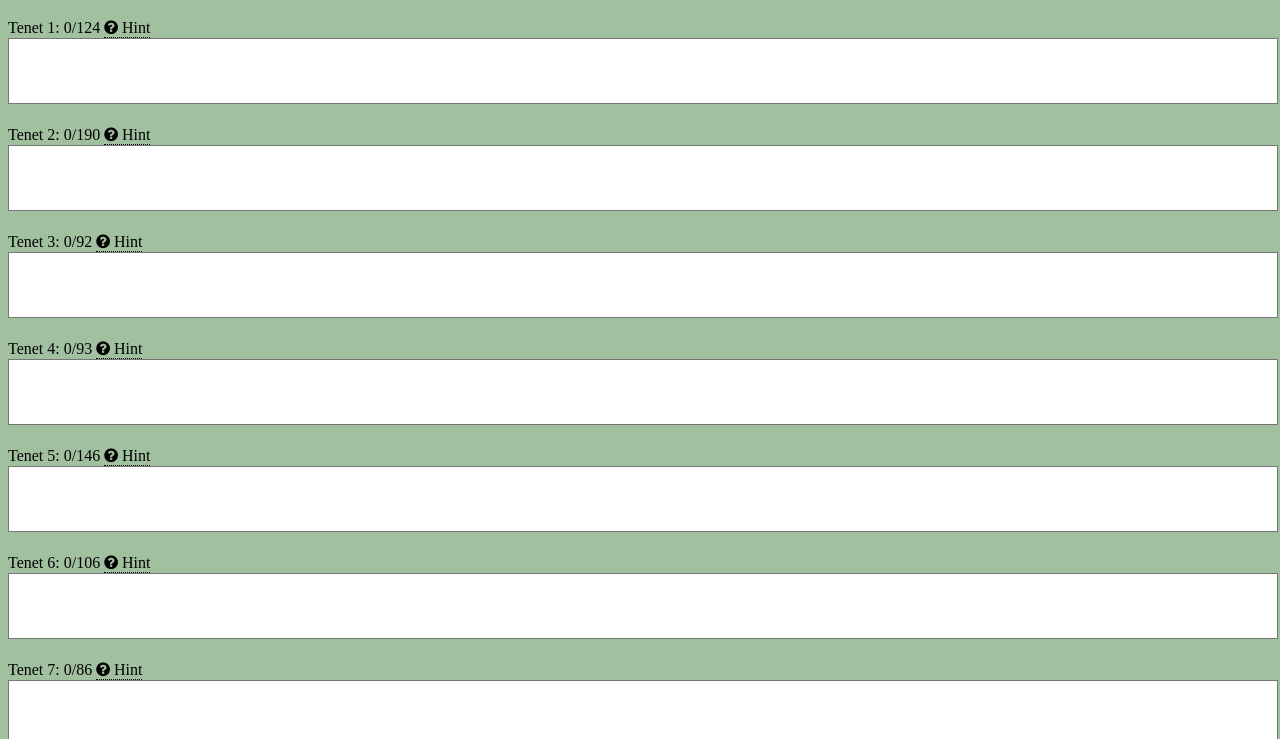
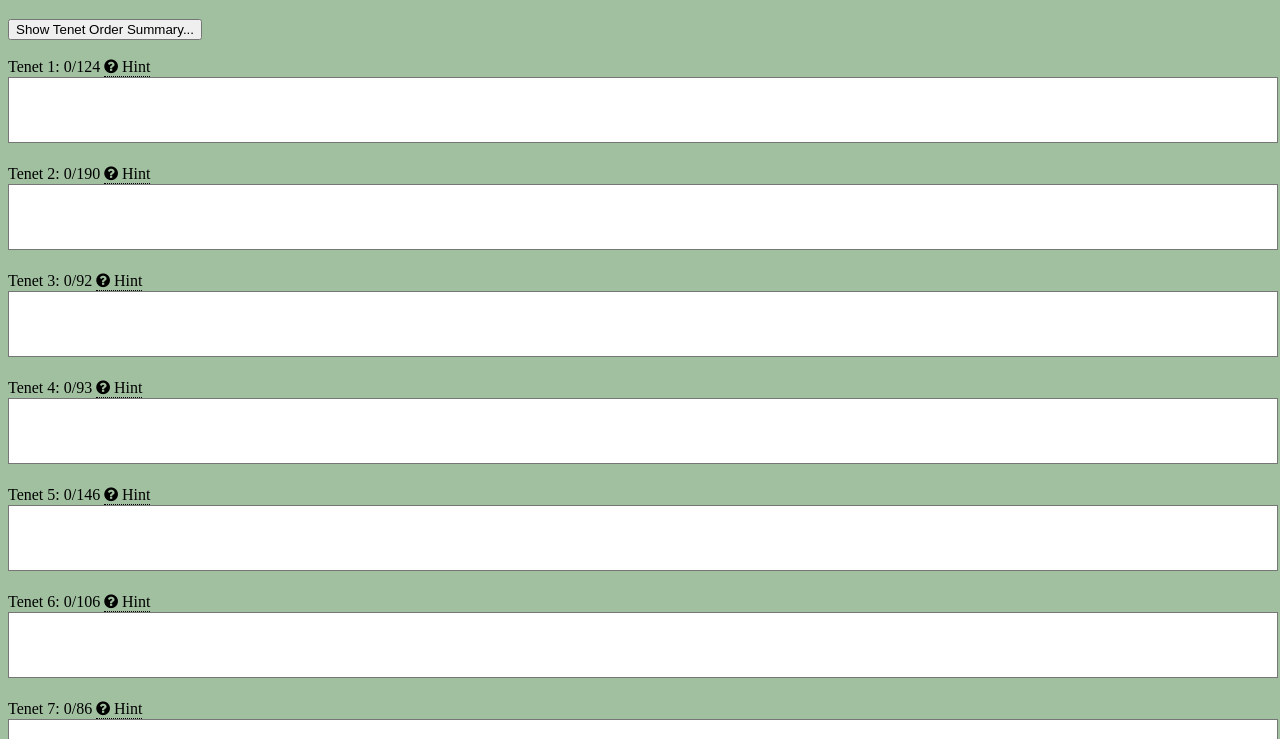
Before and after one commit to calculatorstore/CuongNhuGames, a plain HTML site: page CodeOfEthics_TypingTest.html in a window 1280 px wide. Shown: the part 61-800 px from the top of the page. Drawn offline with Linux system fonts and the light colour scheme.

Commit message:
Added order summary
Added order summary

```diff
--- a/CodeOfEthics_JSON.js
+++ b/CodeOfEthics_JSON.js
@@ -5,41 +5,49 @@ const codeOfEthicsData = [
   {
     Name: "Tenet #1",
     Text: "Cuong Nhu students should strive to improve themselves and their abilities in the martial arts in order to serve the people.",
-    Explanation: "Your training should not be self-serving. If you only teach, but do not work out, you only feed the ego. If you strive to serve others, you can know yourself through them as you learn and grow. You grow if you continually flow out toward others. Grow with other students as well as your own to improve the quality of Cuong Nhu Martial Arts. Students and instructors should share pride in the development of the martial arts. Develop an open mind to new ideas for improving and serving humanity. Serving others allows you to forget yourself."
+    Explanation: "Your training should not be self-serving. If you only teach, but do not work out, you only feed the ego. If you strive to serve others, you can know yourself through them as you learn and grow. You grow if you continually flow out toward others. Grow with other students as well as your own to improve the quality of Cuong Nhu Martial Arts. Students and instructors should share pride in the development of the martial arts. Develop an open mind to new ideas for improving and serving humanity. Serving others allows you to forget yourself.",
+    Summary: "Care about self and others"
   },
   {
     Name: "Tenet #2",
     Text: "All students should be faithful to the ideals of Cuong Nhu and attempt to spread and develop these beliefs within the younger generation so that they, too, may be morally and physically fit.",
-    Explanation: "Develop completely the attitude of perseverance and patience. Never give up or quit. Development of the younger generation is like growth in nature. It takes three months to plant a garden and receive the fruits of your labor. Several years are needed to plant a tree and see the results. To develop the people into morally, physically and spiritually strong individuals takes one hundred years."
+    Explanation: "Develop completely the attitude of perseverance and patience. Never give up or quit. Development of the younger generation is like growth in nature. It takes three months to plant a garden and receive the fruits of your labor. Several years are needed to plant a tree and see the results. To develop the people into morally, physically and spiritually strong individuals takes one hundred years.",
+    Summary: "Faith and sharing"
   },
   {
     Name: "Tenet #3",
     Text: "All members of Cuong Nhu are unified in spirit and respect each other and their instructors.",
-    Explanation: "Each of you is an individual with a distinct personality and role in life. You can learn by yourself, but if you grow with others in mutual respect, you develop harmony. From an individual musician, we hear a lone instrument. But join it with the efforts of many musicians, and the physical and spiritual strengths of each combine to produce beautiful music."
+    Explanation: "Each of you is an individual with a distinct personality and role in life. You can learn by yourself, but if you grow with others in mutual respect, you develop harmony. From an individual musician, we hear a lone instrument. But join it with the efforts of many musicians, and the physical and spiritual strengths of each combine to produce beautiful music.",
+    Summary: "Oneness and togetherness"
   },
   {
     Name: "Tenet #4",
     Text: "Only by absolute discipline of mind, body and spirit do students maintain honor in Cuong Nhu.",
-    Explanation: "With discipline in all three — body, mind and spirit — you can discover the Way. Determination and discipline is your mental path. A healthy body and hard training is your physical path. Courage, love and caring is your spiritual path. As you travel those paths, strive always to seek the best. Create for yourself a love for perfection and you will gain honor through honesty, loyalty, sincerity and pride. Yours will be not a possessive love, but an unconditional love."
+    Explanation: "With discipline in all three — body, mind and spirit — you can discover the Way. Determination and discipline is your mental path. A healthy body and hard training is your physical path. Courage, love and caring is your spiritual path. As you travel those paths, strive always to seek the best. Create for yourself a love for perfection and you will gain honor through honesty, loyalty, sincerity and pride. Yours will be not a possessive love, but an unconditional love.",
+    Summary: "Discipline and honor"
   },
   {
     Name: "Tenet #5",
     Text: "All members should respect all other styles of martial arts and only use martial arts techniques for self-defense and to protect truth and reason.",
-    Explanation: "Have harmony with others in the martial arts. If you like some styles but reject others, you cannot keep a balance in your attitude toward, and application of, the code of ethics."
+    Explanation: "Have harmony with others in the martial arts. If you like some styles but reject others, you cannot keep a balance in your attitude toward, and application of, the code of ethics.",
+    Summary: "Responsibility and purpose"
   },
   {
     Name: "Tenet #6",
     Text: "Cuong Nhu students, through dedicated daily practice, increase their spirit, stamina, and moral character.",
-    Explanation: "If you stop working out, you will decline. Ceasing to grow is the first sign of dying. Daily training gives you good health, balances your mind and body, and above all, brings you a positive and loving attitude toward life."
+    Explanation: "If you stop working out, you will decline. Ceasing to grow is the first sign of dying. Daily training gives you good health, balances your mind and body, and above all, brings you a positive and loving attitude toward life.",
+    Summary: "Mind, body and spirit building"
   },
   {
     Name: "Tenet #7",
     Text: "The goal of Cuong Nhu students is to maintain a pure, simple, sincere, and noble life.",
-    Explanation: "Early in life you closely identified with these values. As you grew, the struggle to survive the pitfalls of society and bad experiences in life conspired to weaken those ideals. You must now develop a healthy resistance to cor- rupting influences so you can return to nature. Embrace a simple life by accepting and doing your best. Do not expect too much from others. If they fall short, accept their shortcomings with understanding. Strive for sincerity and nobility in your actions. Simplicity and purity make life meaningful and worthwhile."
+    Explanation: "Early in life you closely identified with these values. As you grew, the struggle to survive the pitfalls of society and bad experiences in life conspired to weaken those ideals. You must now develop a healthy resistance to cor- rupting influences so you can return to nature. Embrace a simple life by accepting and doing your best. Do not expect too much from others. If they fall short, accept their shortcomings with understanding. Strive for sincerity and nobility in your actions. Simplicity and purity make life meaningful and worthwhile.",
+    Summary: "Soul crystallization"
   },
   {
     Name: "Tenet #8",
     Text: "Self-confidence, self-control, modesty, and a non-defeatist attitude are the mental keynotes for students of Cuong Nhu.",
-    Explanation: "As you develop a balance within yourself and harmony with others, you build values that make you self- confident. Self-control means maintaining your emotions. If you break this balance in yourself, it can carry over in your attitude toward others. If you are modest, you become more aware and are always ready tc learn. Others will sense this, and you will gain their respect. Arrogance, on the other hand, is a weakness because it stunts your learning ability. Having a non- defeatist attitude takes courage and sacrifice. From this you overcome yourself and constantly grow through your difficulties and hardships."
+    Explanation: "As you develop a balance within yourself and harmony with others, you build values that make you self- confident. Self-control means maintaining your emotions. If you break this balance in yourself, it can carry over in your attitude toward others. If you are modest, you become more aware and are always ready tc learn. Others will sense this, and you will gain their respect. Arrogance, on the other hand, is a weakness because it stunts your learning ability. Having a non- defeatist attitude takes courage and sacrifice. From this you overcome yourself and constantly grow through your difficulties and hardships.",
+    Summary: "Balance and resiliency"
   }
 ];
--- a/CodeOfEthics_TypingTest.html
+++ b/CodeOfEthics_TypingTest.html
@@ -48,6 +48,20 @@
   <meta name="viewport" content="width=device-width, initial-scale=1.0, maximum-scale=1.0, user-scalable=0" />
   <script src="CodeOfEthics_JSON.js" defer></script>
   <script defer>
+
+function populateOrderTooltip() {
+  console.log("populateOrderTip")
+  var orderedList = document.createElement("ol");
+
+  codeOfEthicsData.forEach(
+    function(tenet){
+      var listItem = document.createElement("li");
+      listItem.innerText = tenet.Summary;
+      orderedList.appendChild(listItem);
+    }
+  );
+  document.getElementById("collapseTextOrder").appendChild(orderedList)
+}
 
 function checkTenet(Number){
     console.log("Check Tenet " + Number);
@@ -102,6 +116,9 @@ function checkTenet(Number){
 }
 function loadTenets(){
   console.log("Load Tenets");
+
+  populateOrderTooltip()
+
   checkTenet(1);
   checkTenet(2);
   checkTenet(3);
@@ -167,6 +184,21 @@ function expandcollapse(Number) {
   }
 
 }
+
+function expandcollapseOrder() {
+  console.log("Expand/Collapse Order");
+  var collapseButtonObj = document.getElementById("collapseButtonOrder" )
+  var collapseTextObj = document.getElementById("collapseTextOrder" )
+
+  if (collapseButtonObj.innerText == "Show Tenet Order Summary..."){
+    collapseButtonObj.innerText = "Hide Tenet Order Summary..."
+    collapseTextObj.style.display = "block"
+  } else {
+    collapseButtonObj.innerText = "Show Tenet Order Summary..."
+    collapseTextObj.style.display = "none"
+  }
+
+}
   </script>
   <link rel="stylesheet" href="https://cdnjs.cloudflare.com/ajax/libs/font-awesome/4.7.0/css/font-awesome.min.css">
 </head>
@@ -202,6 +234,11 @@ transition: opacity 0.4s ease;">
   </div>
 </div>
 <form autocomplete="off" method="post" action="">
+  <span id="explanationOrder" style="width:100%;">
+    <button type="button" id="collapseButtonOrder" onclick="expandcollapseOrder()">Show Tenet Order Summary...</button><br>
+    <span id = "collapseTextOrder" style="width:100%; resize:none; display:none; background-color:lightgray; color:black;"></span>
+  </span>
+  <br>
 
   <label for="tenet1">Tenet 1: </label>
   <span id ="status1">placeholder1</span>
@@ -209,7 +246,7 @@ transition: opacity 0.4s ease;">
     <i class="fa fa-question-circle"></i>
     Hint
     <span class="tooltiptext" id ="tooltip1">Tooltip text</span>
-    </span>
+  </span>
   <br>
   <textarea id="tenet1" rows="4" oninput="checkTenet(1)" style="width:100%;resize:none" autocomplete="new-password"></textarea><br>
   <span id="explanation1" style="width:100%; display:none;">
```
